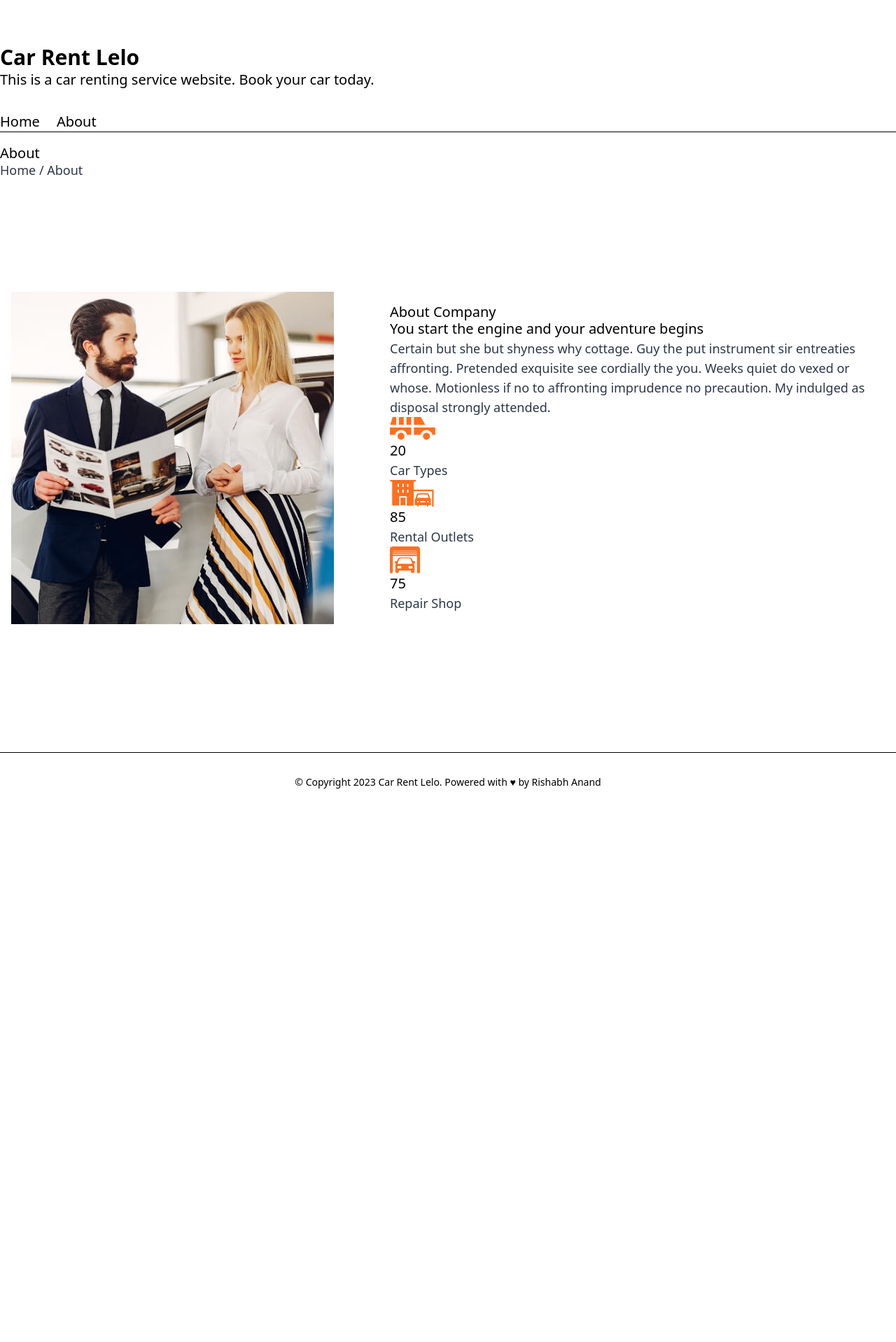
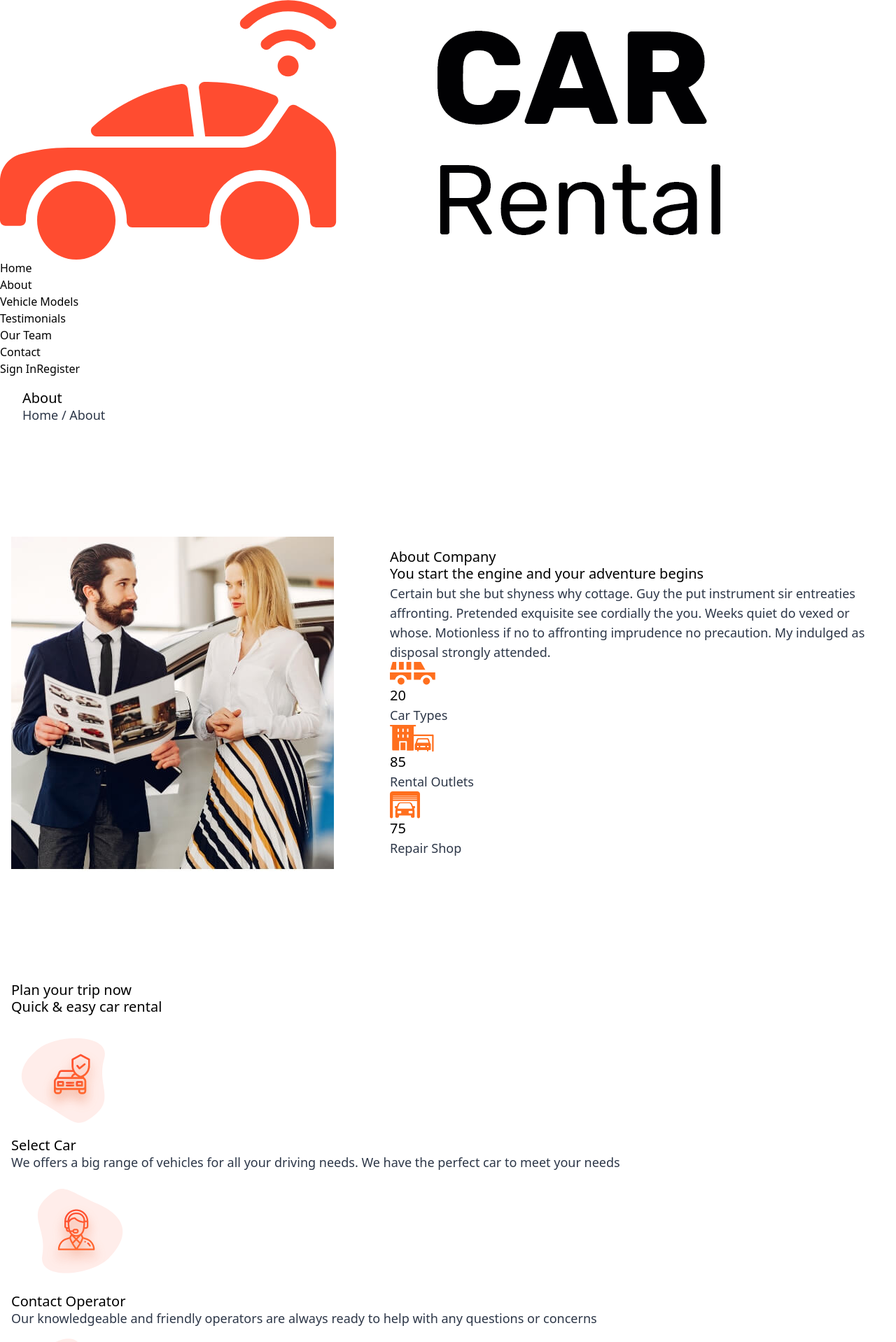
Before and after one commit to ranand16/cardekhlo, a Next.js app: page /about in a window 1280 px wide. Shown: the top 1918 px of the page at 70% size. Before the commit the page ends 1160 px from the top, so only its background shows below. Built offline with nearby package versions, Linux system fonts and the light colour scheme.

Commit message:
Added code for nav to about page

```diff
--- a/src/components/HeroPages.tsx
+++ b/src/components/HeroPages.tsx
@@ -8,8 +8,8 @@ function HeroPages({ name }: HeroPagesType) {
   return (
     <>
       <section className="hero-pages">
-        <div className="hero-pages__overlay"></div>
-        <div className="container">
+        <div className="position-absolute top-0 right-0 w-full h-full" style={{ backgroundColor: "hsla(0,0%,100%,.92)" }}></div>
+        <div className="px-8">
           <div className="hero-pages__text">
             <h3>{name}</h3>
             <p>
--- /dev/null
+++ b/src/components/PlanTrip.tsx
@@ -0,0 +1,52 @@
+import Image from "next/image";
+import SelectCar from "../images/plan/icon1.png";
+import Contact from "../images/plan/icon2.png";
+import Drive from "../images/plan/icon3.png";
+
+function PlanTrip() {
+  return (
+    <>
+      <section className="plan-section">
+        <div className="container">
+          <div className="plan-container">
+            <div className="plan-container__title">
+              <h3>Plan your trip now</h3>
+              <h2>Quick & easy car rental</h2>
+            </div>
+
+            <div className="plan-container__boxes">
+              <div className="plan-container__boxes__box">
+                <Image src={SelectCar} alt="icon_img" />
+                <h3>Select Car</h3>
+                <p>
+                  We offers a big range of vehicles for all your driving needs.
+                  We have the perfect car to meet your needs
+                </p>
+              </div>
+
+              <div className="plan-container__boxes__box">
+                <Image src={Contact} alt="icon_img" />
+                <h3>Contact Operator</h3>
+                <p>
+                  Our knowledgeable and friendly operators are always ready to
+                  help with any questions or concerns
+                </p>
+              </div>
+
+              <div className="plan-container__boxes__box">
+                <Image src={Drive} alt="icon_img" />
+                <h3>Let's Drive</h3>
+                <p>
+                  Whether you're hitting the open road, we've got you covered
+                  with our wide range of cars
+                </p>
+              </div>
+            </div>
+          </div>
+        </div>
+      </section>
+    </>
+  );
+}
+
+export default PlanTrip;
--- a/src/layout/Main.tsx
+++ b/src/layout/Main.tsx
@@ -1,8 +1,7 @@
 import React, { ReactNode } from 'react';
 
 import Link from 'next/link';
-
-import { Navbar } from './Navbar';
+import { Navbar } from '../layout/Navbar';
 import { AppConfig } from '@/utility/Constants';
 
 type IMainProps = {
@@ -23,7 +22,7 @@ const Main = (props: IMainProps) => (
           <div className="text-xl">{AppConfig.description}</div>
         </div>
         <div>
-          <Navbar>
+          {/* <Navbar>
             <li className="mr-6">
               <Link href="/">
                 Home
@@ -34,7 +33,8 @@ const Main = (props: IMainProps) => (
                 About
               </Link>
             </li>
-          </Navbar>
+          </Navbar> */}
+          <Navbar/>
         </div>
       </div>
 
--- /dev/null
+++ b/src/layout/MainOnlyContent.tsx
@@ -0,0 +1,17 @@
+import React, { ReactNode } from 'react';
+import Navbar from './Navbar';
+
+type IMainProps = {
+  meta: ReactNode;
+  children: ReactNode;
+};
+
+const MainOnlyContent = (props: IMainProps) => (
+  <div className="antialiased w-full text-gray-700">
+    {props.meta}
+    <Navbar/>
+    <div className="text-xl py-5">{props.children}</div>
+  </div>
+);
+
+export { MainOnlyContent };
--- a/src/layout/Navbar.tsx
+++ b/src/layout/Navbar.tsx
@@ -1,24 +1,119 @@
-import React, { ReactNode } from 'react';
+import Logo from "../images/logo/logo.png";
+import { useState } from "react";
+import Link from "next/link";
+import Image from "next/image";
 
-type INavbarProps = {
-  children: ReactNode;
-};
+export const Navbar = () => {
+  const [nav, setNav] = useState(false);
 
-const Navbar = (props: INavbarProps) => (
-  <ul className="navbar flex flex-wrap text-xl">
-    {props.children}
+  const openNav = () => {
+    setNav(!nav);
+  };
 
-    <style jsx>
-      {`
-        .navbar :global(a) {
-          @apply text-gray-700;
-        }
-        .navbar :global(a:hover) {
-          @apply no-underline text-gray-900;
-        }
-      `}
-    </style>
-  </ul>
-);
+  return (
+    <>
+      <nav>
+        {/* mobile */}
+        <div className={`mobile-navbar flex flex-col w-full h-screen fixed top-0 right-full justify-center z-[99999] items-center transition duration-150 ease-in-out  ${nav ? "open-nav" : ""}`}>
+          <div onClick={openNav} className="mobile-navbar__close">
+            <i className="fa-solid fa-xmark"></i>
+          </div>
+          <ul className="mobile-navbar__links">
+            <li>
+              <Link onClick={openNav} href="/">
+                Home
+              </Link>
+            </li>
+            <li>
+              <Link onClick={openNav} href="/about">
+                About
+              </Link>
+            </li>
+            <li>
+              <Link onClick={openNav} href="/models">
+                Models
+              </Link>
+            </li>
+            <li>
+              <Link onClick={openNav} href="/testimonials">
+                Testimonials
+              </Link>
+            </li>
+            <li>
+              <Link onClick={openNav} href="/team">
+                Our Team
+              </Link>
+            </li>
+            <li>
+              <Link onClick={openNav} href="/contact">
+                Contact
+              </Link>
+            </li>
+          </ul>
+        </div>
 
-export { Navbar };
+        {/* desktop */}
+
+        <div className="navbar">
+          <div className="navbar__img">
+            <Link href="/" onClick={() => window.scrollTo(0, 0)}>
+              <Image src={Logo} alt="logo-img" />
+            </Link>
+          </div>
+          <ul className="navbar__links">
+            <li>
+              <Link className="home-link" href="/">
+                Home
+              </Link>
+            </li>
+            <li>
+              {" "}
+              <Link className="about-link" href="/about">
+                About
+              </Link>
+            </li>
+            <li>
+              {" "}
+              <Link className="models-link" href="/models">
+                Vehicle Models
+              </Link>
+            </li>
+            <li>
+              {" "}
+              <Link className="testi-link" href="/testimonials">
+                Testimonials
+              </Link>
+            </li>
+            <li>
+              {" "}
+              <Link className="team-link" href="/team">
+                Our Team
+              </Link>
+            </li>
+            <li>
+              {" "}
+              <Link className="contact-link" href="/contact">
+                Contact
+              </Link>
+            </li>
+          </ul>
+          <div className="navbar__buttons">
+            <Link className="navbar__buttons__sign-in" href="/">
+              Sign In
+            </Link>
+            <Link className="navbar__buttons__register" href="/">
+              Register
+            </Link>
+          </div>
+
+          {/* mobile */}
+          <div className="mobile-hamb" onClick={openNav}>
+            <i className="fa-solid fa-bars"></i>
+          </div>
+        </div>
+      </nav>
+    </>
+  );
+}
+
+export default Navbar;
--- a/src/pages/about.tsx
+++ b/src/pages/about.tsx
@@ -1,6 +1,7 @@
 import HeroPages from "@/components/HeroPages";
+import PlanTrip from "@/components/PlanTrip";
 import { Content } from "@/layout/Content";
-import { Main } from "@/layout/Main";
+import { MainOnlyContent } from "@/layout/MainOnlyContent";
 import { Meta } from "@/layout/Meta";
 import { AppConfig } from "@/utility/Constants";
 import Image from "next/image";
@@ -11,7 +12,7 @@ import box3 from "../images/about/icon3.png"
 
 export default function About() {
   return (
-    <Main meta={<Meta title={AppConfig.title} description={AppConfig.description} />}>
+    <MainOnlyContent meta={<Meta title={AppConfig.title} description={AppConfig.description} />}>
       <Content>
         <HeroPages name="About" />
         <div className="container mx-auto px-4">
@@ -52,8 +53,9 @@ export default function About() {
               </div>
             </div>
           </div>
+          <PlanTrip/>
         </div>
       </Content>
-    </Main>
+    </MainOnlyContent>
   );
 }
--- a/tailwind.config.js
+++ b/tailwind.config.js
@@ -9,7 +9,11 @@ module.exports = {
     "./src/**/*.{js,ts,jsx,tsx}",
   ],
   theme: {
-    extend: {},
+    extend: {
+      zIndex: {
+        "99999": 99999
+      },
+    },
     colors: {
       verydark: "#010103",
     }
```
